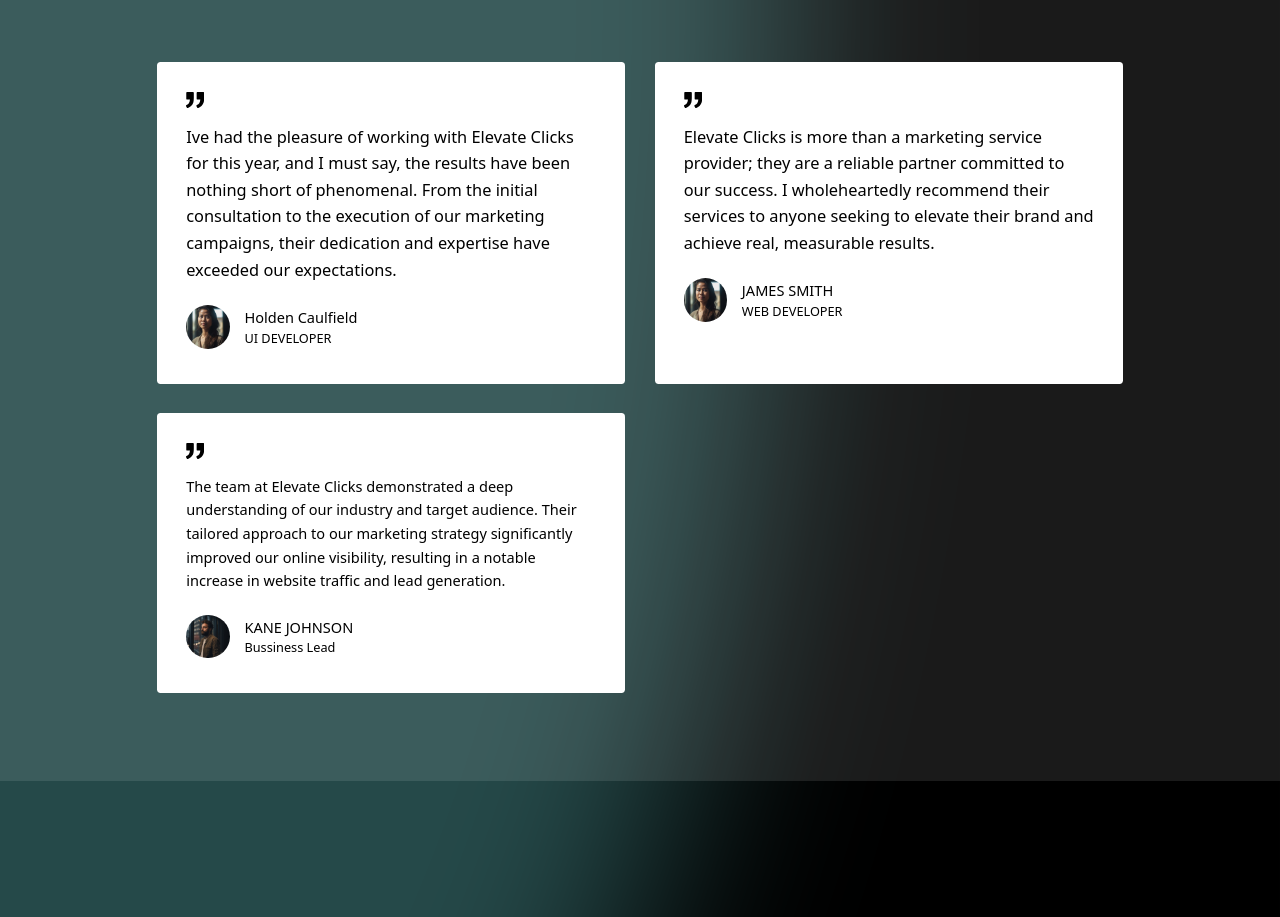
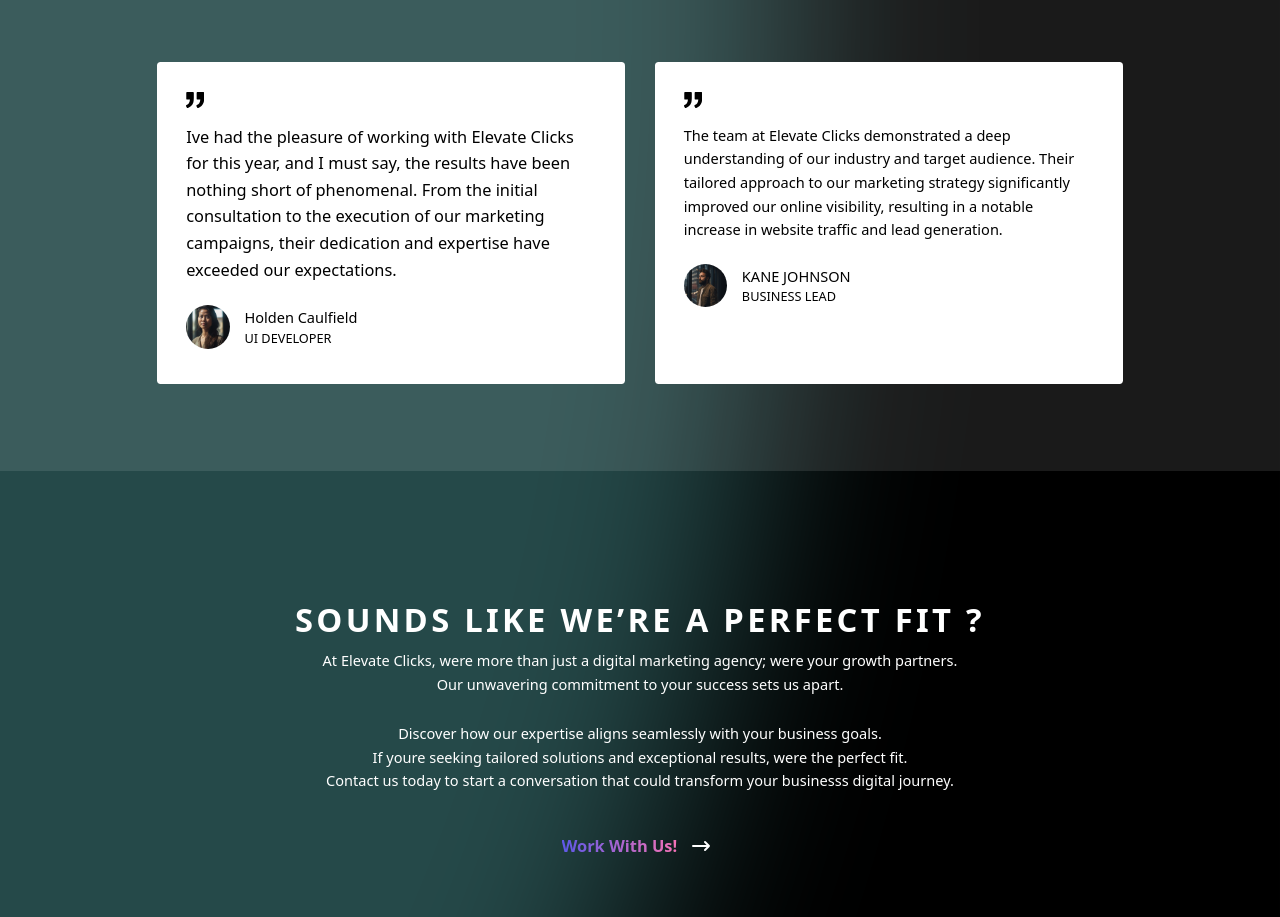
Before and after one commit to arjunsharma999/Elevate-clickss, a Next.js app: page /pages/about in a window 1280 px wide. Shown: the part 2340-3257 px from the top of the page. Built offline with nearby package versions, Linux system fonts and the light colour scheme.

Commit message:
Update page.jsx
testimonials

```diff
--- a/app/component/Testimonials/page.jsx
+++ b/app/component/Testimonials/page.jsx
@@ -51,34 +51,6 @@ function Testimonials() {
                 >
                   <path d="M925.036 57.197h-304c-27.6 0-50 22.4-50 50v304c0 27.601 22.4 50 50 50h145.5c-1.9 79.601-20.4 143.3-55.4 191.2-27.6 37.8-69.399 69.1-125.3 93.8-25.7 11.3-36.8 41.7-24.8 67.101l36 76c11.6 24.399 40.3 35.1 65.1 24.399 66.2-28.6 122.101-64.8 167.7-108.8 55.601-53.7 93.7-114.3 114.3-181.9 20.601-67.6 30.9-159.8 30.9-276.8v-239c0-27.599-22.401-50-50-50zM106.036 913.497c65.4-28.5 121-64.699 166.9-108.6 56.1-53.7 94.4-114.1 115-181.2 20.6-67.1 30.899-159.6 30.899-277.5v-239c0-27.6-22.399-50-50-50h-304c-27.6 0-50 22.4-50 50v304c0 27.601 22.4 50 50 50h145.5c-1.9 79.601-20.4 143.3-55.4 191.2-27.6 37.8-69.4 69.1-125.3 93.8-25.7 11.3-36.8 41.7-24.8 67.101l35.9 75.8c11.601 24.399 40.501 35.2 65.301 24.399z"></path>
                 </svg>
-                <p class="leading-relaxed mb-6 text-lg">
-                Elevate Clicks is more than a marketing service provider; they are a reliable partner committed to our success. I wholeheartedly recommend their services to anyone seeking to elevate their brand and achieve real, measurable results.
-                </p>
-                <a class="inline-flex items-center">
-                  <img
-                    alt="testimonial"
-                    src="/services/feedback1.jpg"
-                    class="w-12 h-12 rounded-full flex-shrink-0 object-cover object-center"
-                  />
-                  <span class="flex-grow flex flex-col pl-4">
-                    <span class="title-font font-medium">
-                      JAMES SMITH
-                    </span>
-                    <span class="text-sm">WEB DEVELOPER</span>
-                  </span>
-                </a>
-              </div>
-            </div>
-            <div class="p-4 md:w-1/2 w-full hover:scale-105 transition-all duration-500">
-              <div class="h-full bg-white text-black  p-8 rounded">
-                <svg
-                  xmlns="http://www.w3.org/2000/svg"
-                  fill="currentColor"
-                  class="block w-5 h-5 text-black mb-4"
-                  viewBox="0 0 975.036 975.036"
-                >
-                  <path d="M925.036 57.197h-304c-27.6 0-50 22.4-50 50v304c0 27.601 22.4 50 50 50h145.5c-1.9 79.601-20.4 143.3-55.4 191.2-27.6 37.8-69.399 69.1-125.3 93.8-25.7 11.3-36.8 41.7-24.8 67.101l36 76c11.6 24.399 40.3 35.1 65.1 24.399 66.2-28.6 122.101-64.8 167.7-108.8 55.601-53.7 93.7-114.3 114.3-181.9 20.601-67.6 30.9-159.8 30.9-276.8v-239c0-27.599-22.401-50-50-50zM106.036 913.497c65.4-28.5 121-64.699 166.9-108.6 56.1-53.7 94.4-114.1 115-181.2 20.6-67.1 30.899-159.6 30.899-277.5v-239c0-27.6-22.399-50-50-50h-304c-27.6 0-50 22.4-50 50v304c0 27.601 22.4 50 50 50h145.5c-1.9 79.601-20.4 143.3-55.4 191.2-27.6 37.8-69.4 69.1-125.3 93.8-25.7 11.3-36.8 41.7-24.8 67.101l35.9 75.8c11.601 24.399 40.501 35.2 65.301 24.399z"></path>
-                </svg>
                 <p class="leading-relaxed mb-6">
                 The team at Elevate Clicks demonstrated a deep understanding of our industry and target audience. Their tailored approach to our marketing strategy significantly improved our online visibility, resulting in a notable increase in website traffic and lead generation.
                 </p>
@@ -92,7 +64,7 @@ function Testimonials() {
                     <span class="title-font font-medium">
                       KANE JOHNSON
                     </span>
-                    <span class="text-sm">Bussiness Lead</span>
+                    <span class="text-sm">BUSINESS LEAD</span>
                   </span>
                 </a>
               </div>
```
